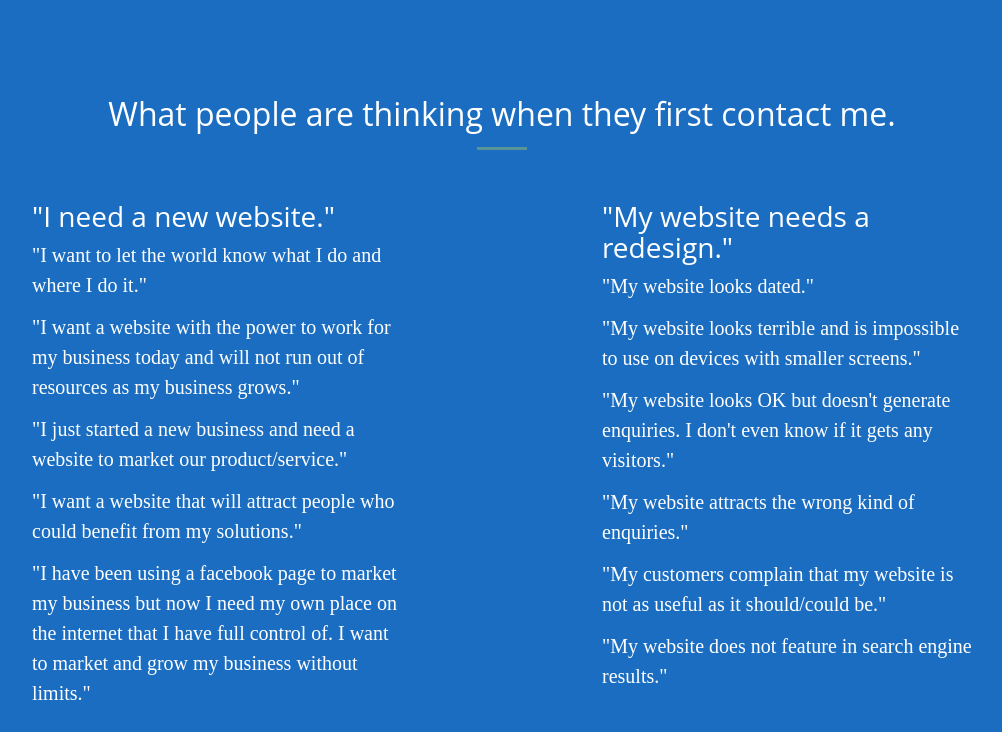
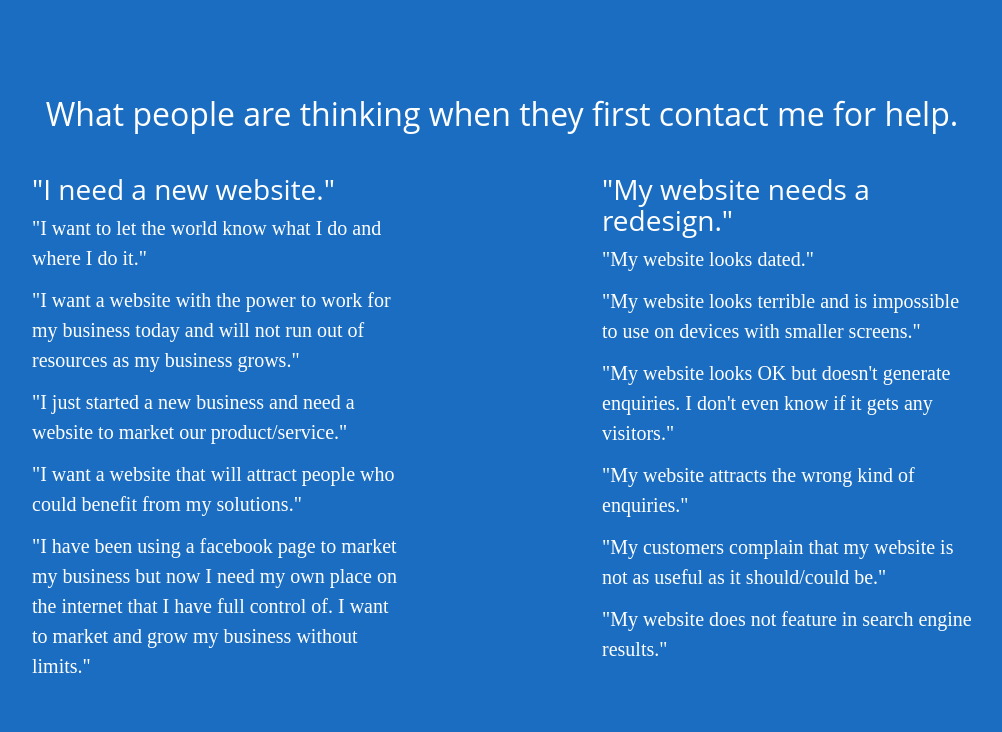
Before and after one commit to primertest-org/ADAADA, a Jekyll site: the page built from index.html, in a window 1280 px wide and 900 px high, scrolled down 804 px, cut to the strip 168-900 px from the top of the window. Shown: the whole strip, without its empty margins (138-1140 px from the left). Built offline with Jekyll 4.4.1, drawn with Linux system fonts in a browser that asks for light colours; some web fonts are replaced.

Commit message:
Update services.html

```diff
--- a/_includes/services.html
+++ b/_includes/services.html
@@ -2,8 +2,7 @@
     <div class="container">
       <div class="row">
         <div class="col-lg-12 text-center">
-          <h2 class="section-heading editable">What people are thinking when they first contact me.</h2>
-          <hr class="primary" />
+          <h2 class="section-heading editable">What people are thinking when they first contact me for help.</h2>
         </div>
       </div>
     </div>
```
